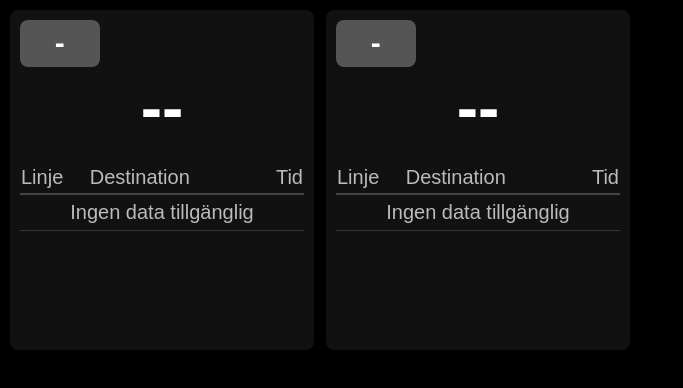
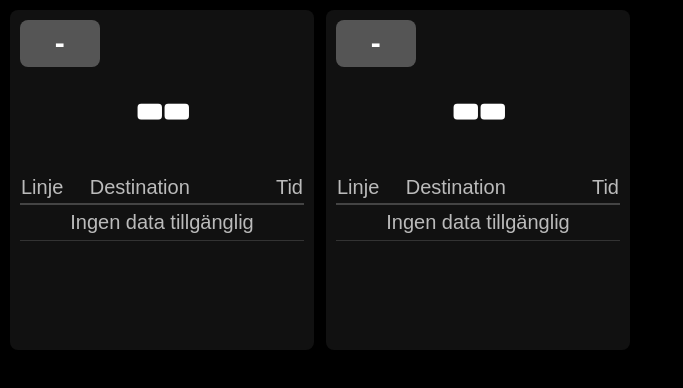
Before and after one commit to pontuscedrell/mobile_web_sl_departures, a plain HTML site: page index.html in a window 1280 px wide. Shown: the whole page, without its empty margins (0-683 px from the left). Drawn offline with Linux system fonts and the light colour scheme; no server answers.

Commit message:
Update index.html

```diff
--- a/index.html
+++ b/index.html
@@ -3,6 +3,7 @@
 <head>
 <meta charset="UTF-8">
 <title>Avgångstavla</title>
+<link href="https://fonts.googleapis.com/css2?family=Bungee&display=swap" rel="stylesheet">
 <style>
   body {
     margin: 0;
@@ -64,7 +65,7 @@
     justify-content: flex-start; /* top align if ticker present */
   }
   .big-minutes {
-    font-family: 'Orbitron', sans-serif;
+    font-family: 'Bungee', sans-serif;
     font-size: 64px;
     font-weight: 700;
     text-align: center;
```
